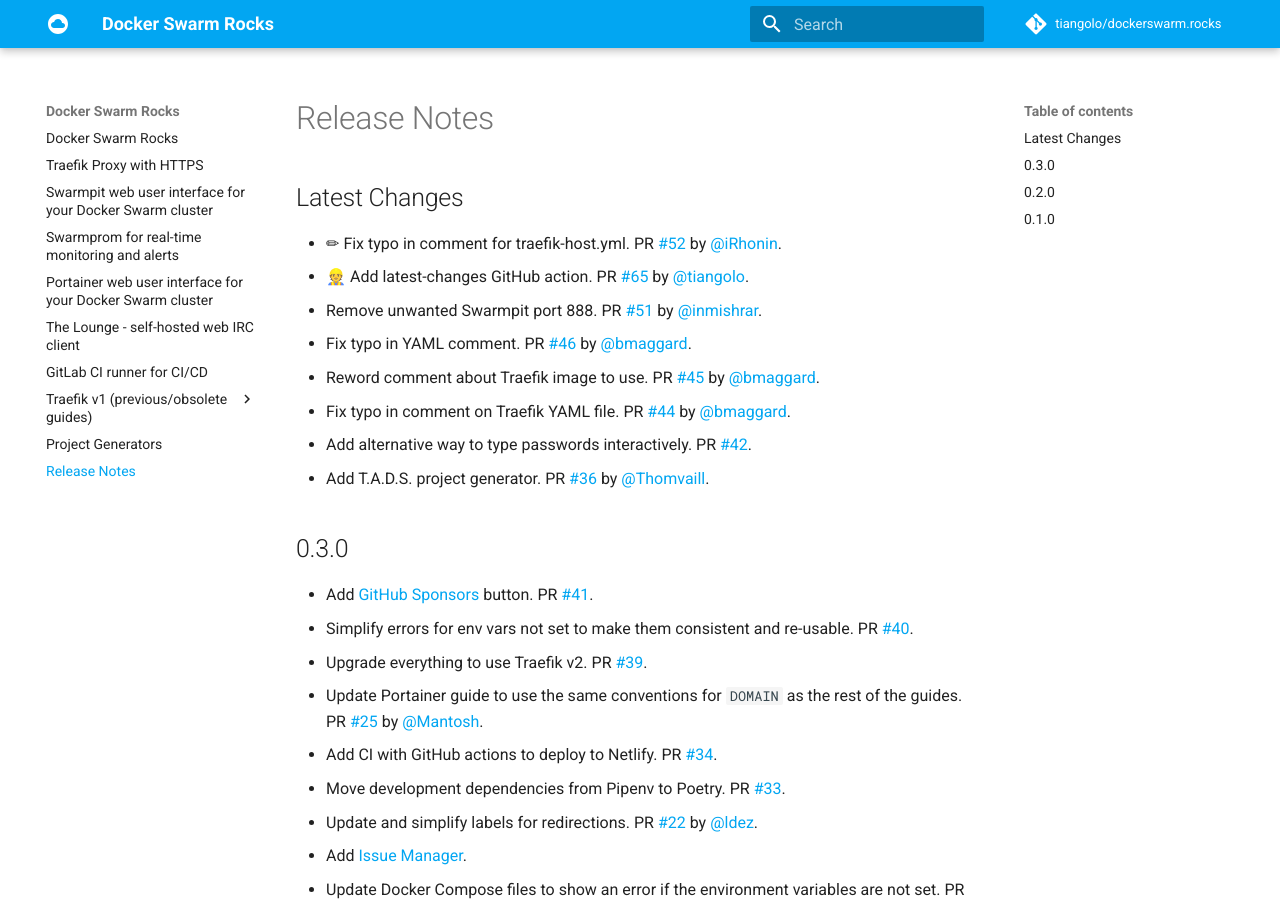
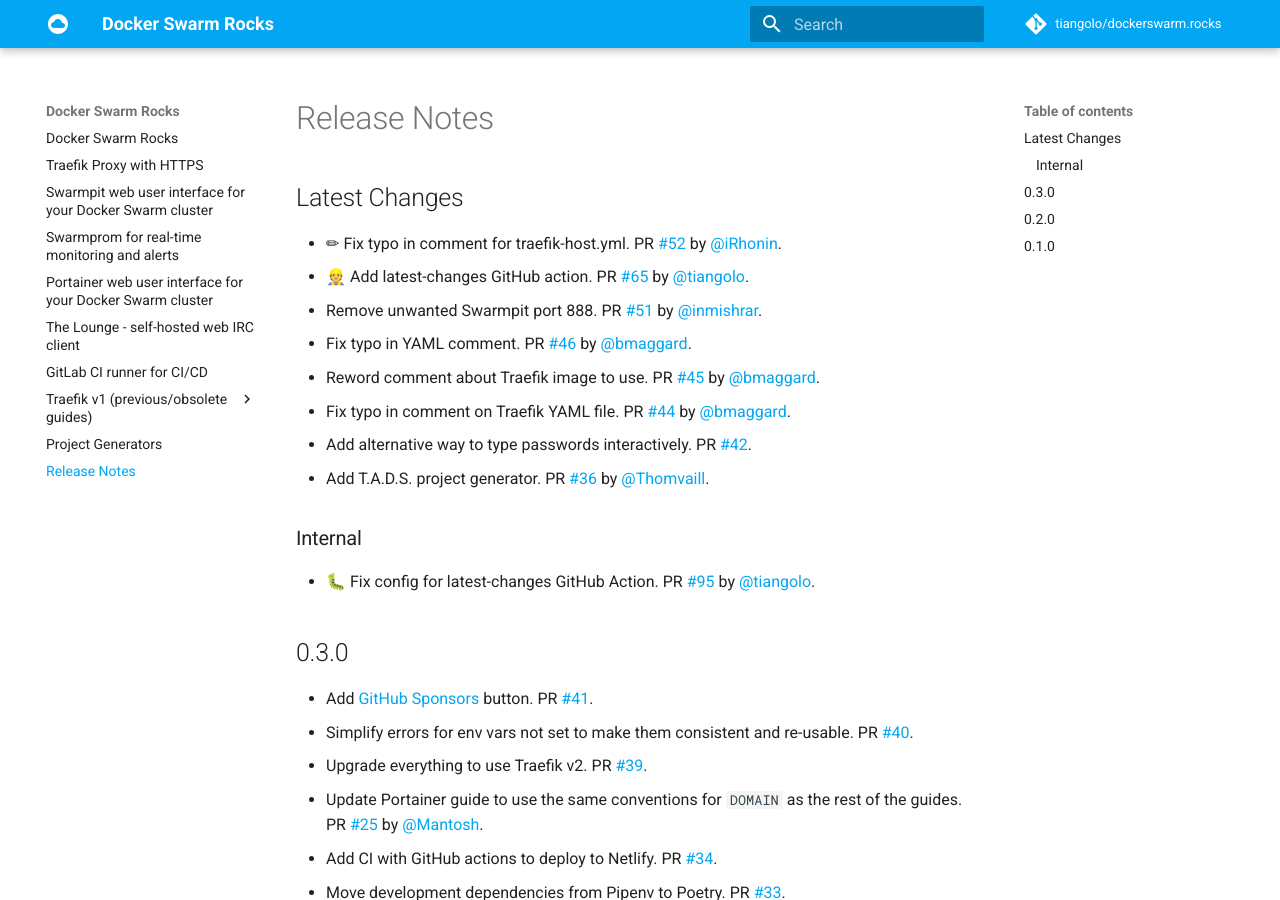
Before and after one commit to tiangolo/dockerswarm.rocks, an MkDocs documentation site: the page built from docs/release-notes.md, in a window 1280 px wide and 900 px high. Built offline with MkDocs 1.6.1 and Material for MkDocs 9.7.7, drawn with Linux system fonts in a browser that asks for light colours; comment, search, counter and statistics services are not loaded.

Commit message:
📝 Update release notes

```diff
--- a/docs/release-notes.md
+++ b/docs/release-notes.md
@@ -10,6 +10,10 @@
 * Fix typo in comment on Traefik YAML file. PR [#44](https://github.com/tiangolo/dockerswarm.rocks/pull/44) by [@bmaggard](https://github.com/bmaggard).
 * Add alternative way to type passwords interactively. PR [#42](https://github.com/tiangolo/dockerswarm.rocks/pull/42).
 * Add T.A.D.S. project generator. PR [#36](https://github.com/tiangolo/dockerswarm.rocks/pull/36) by [@Thomvaill](https://github.com/Thomvaill).
+
+### Internal
+
+* 🐛 Fix config for latest-changes GitHub Action. PR [#95](https://github.com/tiangolo/dockerswarm.rocks/pull/95) by [@tiangolo](https://github.com/tiangolo).
 
 ## 0.3.0
 
```
